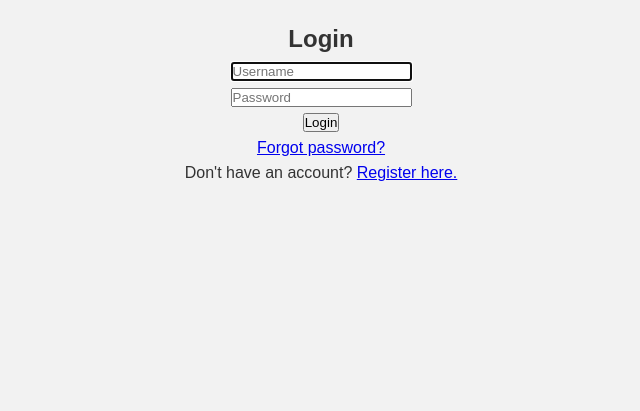
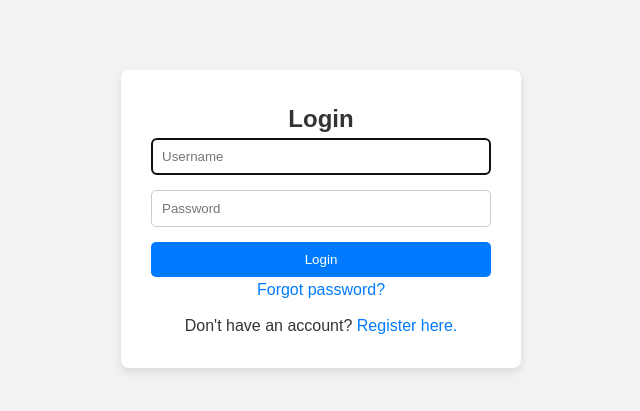
Before and after one commit to liam2258/GameGuesser, a Django app: page /login/ in a window 1280 px wide. Shown: the part 150-561 px from the top of the page, without its empty margins (319-959 px from the left). Run offline with Django 3.2, Linux system fonts and the light colour scheme.

Commit message:
Modified login and register pages

```diff
--- a/auctions/static/auctions/styles.css
+++ b/auctions/static/auctions/styles.css
@@ -225,3 +225,134 @@ main {
       margin-right: 0;
   }
 }
+
+/* Login Page Styles */
+.login-card {
+  max-width: 400px;
+  margin: 50px auto;
+  padding: 30px;
+  background-color: #fff;
+  border-radius: 8px;
+  box-shadow: 0 4px 8px rgba(0, 0, 0, 0.1);
+}
+
+.login-card h2 {
+  text-align: center;
+}
+
+.message {
+  color: #dc3545;
+  margin-bottom: 15px;
+  text-align: center;
+}
+
+.login-form {
+  display: flex;
+  flex-direction: column;
+}
+
+.form-group {
+  margin-bottom: 15px;
+}
+
+.form-control {
+  width: 100%;
+  padding: 10px;
+  border: 1px solid #ccc;
+  border-radius: 5px;
+}
+
+.btn-login {
+  width: 100%;
+  padding: 10px;
+  background-color: #007bff;
+  color: #fff;
+  border: none;
+  border-radius: 5px;
+  cursor: pointer;
+  transition: background-color 0.3s ease;
+}
+
+.btn-login:hover {
+  background-color: #0056b3;
+}
+
+.forgot-password, .register-link {
+  text-align: center;
+  margin-top: 10px;
+}
+
+.forgot-password, .register {
+  color: #007bff;
+  text-decoration: none;
+}
+
+.register:hover {
+  text-decoration: underline;
+}
+
+/* Register Page Styles */
+
+.register-card {
+  max-width: 400px;
+  margin: 50px auto;
+  padding: 30px;
+  background-color: #fff;
+  border-radius: 8px;
+  box-shadow: 0 4px 8px rgba(0, 0, 0, 0.1);
+}
+
+.register-card h2 {
+  text-align: center;
+}
+
+.message {
+  color: #dc3545;
+  margin-bottom: 15px;
+  text-align: center;
+}
+
+.register-form {
+  display: flex;
+  flex-direction: column;
+}
+
+.form-group {
+  margin-bottom: 15px;
+}
+
+.form-control {
+  width: 100%;
+  padding: 10px;
+  border: 1px solid #ccc;
+  border-radius: 5px;
+}
+
+.btn-register {
+  width: 100%;
+  padding: 10px;
+  background-color: #007bff;
+  color: #fff;
+  border: none;
+  border-radius: 5px;
+  cursor: pointer;
+  transition: background-color 0.3s ease;
+}
+
+.btn-register:hover {
+  background-color: #218838;
+}
+
+.login-link {
+  text-align: center;
+  margin-top: 10px;
+}
+
+.login {
+  color: #007bff;
+  text-decoration: none;
+}
+
+.login:hover {
+  text-decoration: underline;
+}
--- a/auctions/templates/auctions/login.html
+++ b/auctions/templates/auctions/login.html
@@ -2,13 +2,14 @@
 
 {% block main %}
 
+    <div class="login-card">
         <h2>Login</h2>
 
         {% if message %}
-        <div>{{ message }}</div>
+            <div class="message">{{ message }}</div>
         {% endif %}
 
-    <form action="{% url 'login' %}" method="post">
+        <form action="{% url 'login' %}" method="post" class="login-form">
             {% csrf_token %}
             <div class="form-group">
                 <input autofocus class="form-control" type="text" name="username" placeholder="Username">
@@ -16,14 +17,15 @@
             <div class="form-group">
                 <input class="form-control" type="password" name="password" placeholder="Password">
             </div>
-        <input type="submit" value="Login">
+            <input type="submit" value="Login" class="btn-login">
         </form>
 
-    <a href="{% url 'reset_password' %}">Forgot password?</a>
+        <a href="{% url 'reset_password' %}" class="forgot-password">Forgot password?</a>
 
-    <p>
-        Don't have an account? <a href="{% url 'register' %}">Register here.</a>
+        <p class="register-link">
+            Don't have an account? <a href="{% url 'register' %}" class="register">Register here.</a>
         </p>
+    </div>
 
 
 {% endblock %}
```
Also changed, not shown: auctions/templates/auctions/register.html (+7 -5 lines). Lines whose indentation alone changed are shown as unchanged.
